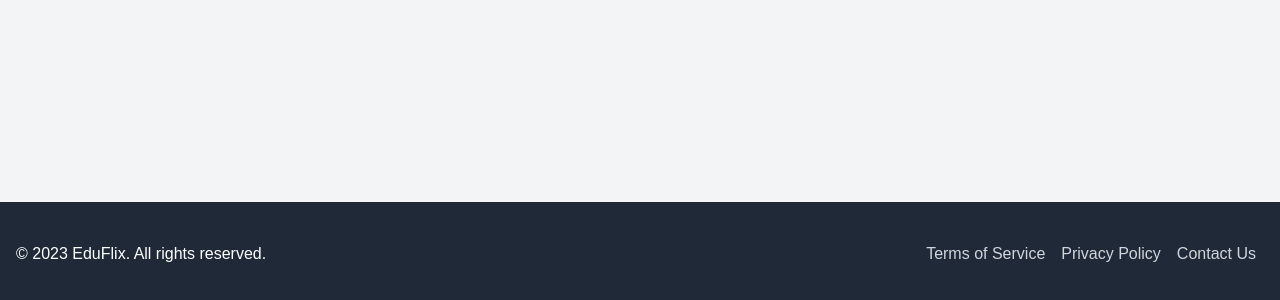
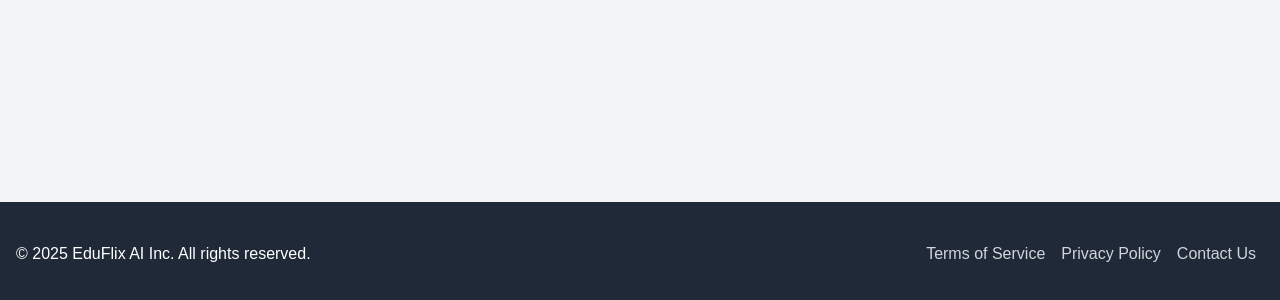
Before and after one commit to SashreekMallem/eduflix, a Next.js app: page /landing in a window 1280 px wide. Shown: the part 6586-6886 px from the top of the page. Built offline with nearby package versions, Linux system fonts and the light colour scheme.

Commit message:
Update page.tsx

```diff
--- a/src/app/landing/page.tsx
+++ b/src/app/landing/page.tsx
@@ -413,7 +413,7 @@
       <footer className="relative bg-gray-800 text-white py-10">
         <div className="container mx-auto px-4 text-center">
           <div className="flex flex-col md:flex-row justify-between items-center">
-            <p>&copy; 2023 EduFlix. All rights reserved.</p>
+            <p>&copy; 2025 EduFlix AI Inc. All rights reserved.</p>
             <div className="mt-4 md:mt-0">
               <a href="#" className="text-gray-300 hover:text-white mx-2">Terms of Service</a>
               <a href="#" className="text-gray-300 hover:text-white mx-2">Privacy Policy</a>
```
